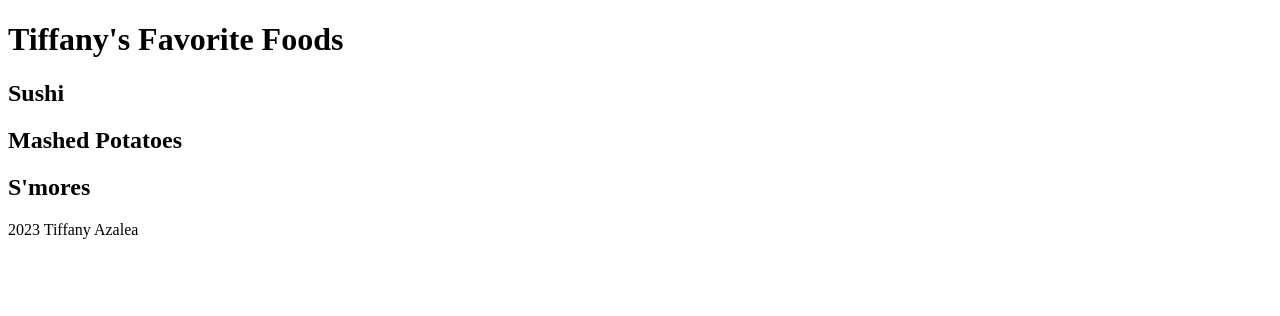
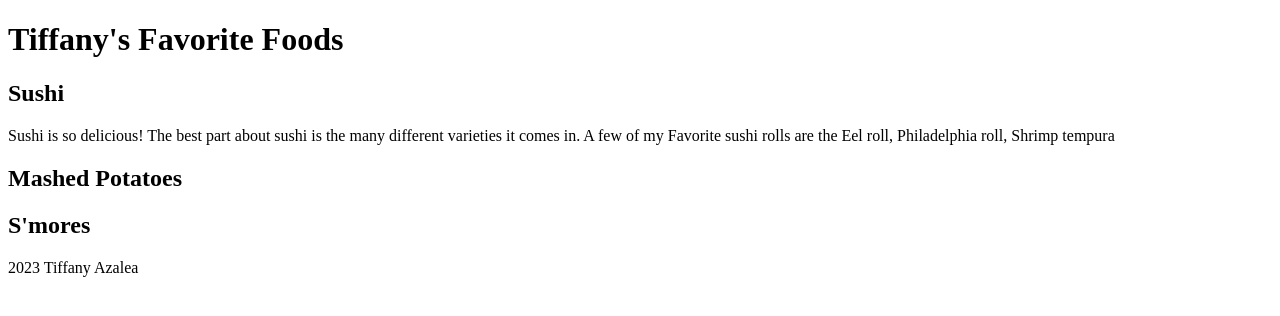
Before and after one commit to LaunchCodeAllhubs/js-assignment-4-html-me-something-TiffanyAzalea, a website: page index.html in a window 1280 px wide. Drawn offline with Linux system fonts and the light colour scheme.

Commit message:
Added some text to Sushi

```diff
--- a/index.html
+++ b/index.html
@@ -10,6 +10,10 @@
       </header>
       <main>
          <h2>Sushi</h2>
+         <p>Sushi is so delicious! The best part about sushi is the many different varieties it comes in. A few of my Favorite
+            sushi rolls are the Eel roll, Philadelphia roll, Shrimp tempura
+
+         </p>
          <h2>Mashed Potatoes</h2>
          <h2>S'mores</h2>
       </main>
```
